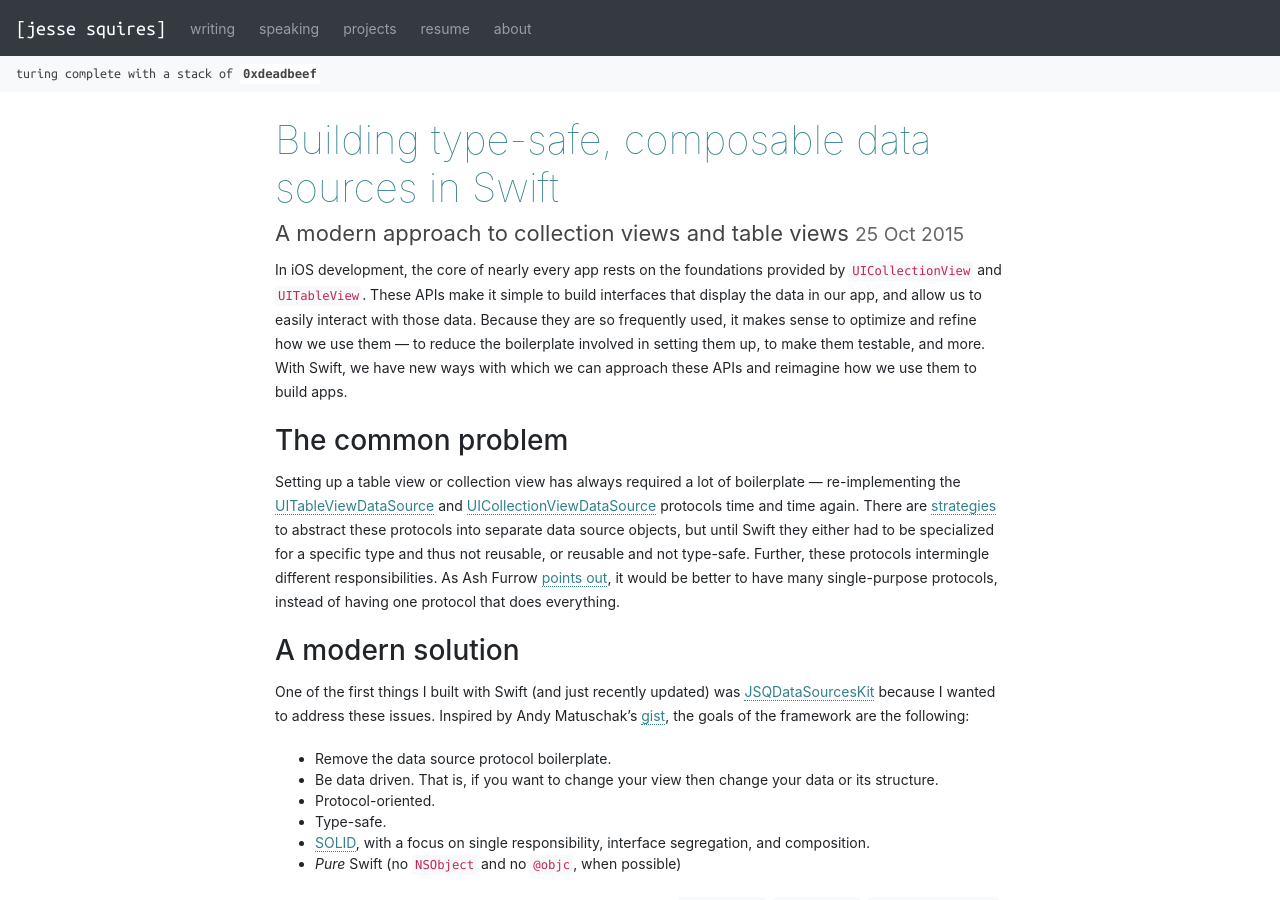
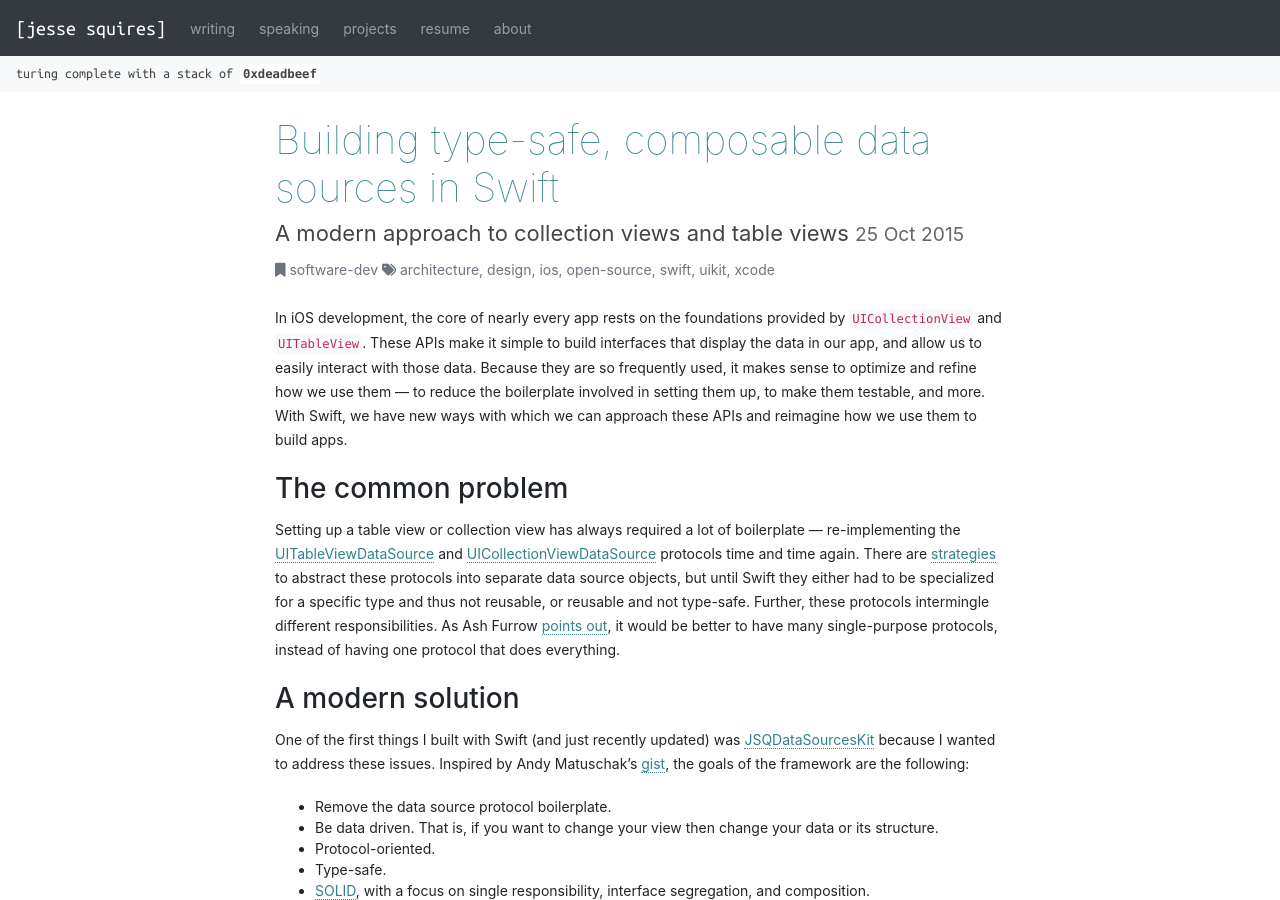
Before and after one commit to jessesquires/jessesquires.com, a Jekyll site: the page built from _posts/2015-10-25-building-data-sources-in-swift.md, in a window 1280 px wide and 900 px high. Built offline with Jekyll 4.4.1, drawn with Linux system fonts in a browser that asks for light colours; nearby versions of some CDN libraries; library files that are not in the unit come from our copies.

Commit message:
display categories and tags for posts

```diff
--- a/_includes/post_entry.html
+++ b/_includes/post_entry.html
@@ -16,7 +16,19 @@
     </div>
 {% endif %}
 
-{% if include.include_excerpt %}
+{% if include.display_categories or include.display_tags %}
+<p class="text-muted">
+    {% if include.display_categories %}
+    <i class="fa fa-bookmark" aria-hidden="true"></i> <a class="text-muted border-0" href="/blog" title="categories">{{ post_entry.categories | sort | join: ", " }}</a>
+    {% endif %}
+
+    {% if include.display_tags %}
+    <i class="fa fa-tags" aria-hidden="true"></i> <a class="text-muted border-0" href="/blog/tags" title="tags">{{ post_entry.tags | sort | join: ", " }}</a>
+    {% endif %}
+</p>
+{% endif %}
+
+{% if include.display_excerpt %}
 <div class="post-excerpt">
     {{ post_entry.excerpt }}
     <p><a href="{{ post_entry.url }}" class="post-continue">Continue&hellip; <i class="fa fa-chevron-right"></i></a></p>
--- a/_layouts/post.html
+++ b/_layouts/post.html
@@ -12,7 +12,7 @@ layout: default
 {% assign open_issue_url = site.links.issue | append: issue_all_params %}
 
 <article>
-    {% include post_entry.html post_entry=page include_excerpt=false %}
+    {% include post_entry.html post_entry=page display_excerpt=false display_categories=true display_tags=true %}
 
     <div class="post-content">
         {{ content }}
--- a/blog.html
+++ b/blog.html
@@ -37,7 +37,7 @@ Looking for something specific? You can <a href="/blog/tags">view posts by tag</
     <div class="tab-pane fade show active" id="nav-all" role="tabpanel" aria-labelledby="nav-all-tab">
         {% for post in site.posts %}
         <article class="post-entry">
-            {% include post_entry.html post_entry=post include_excerpt=true %}
+            {% include post_entry.html post_entry=post display_excerpt=true display_categories=false display_tags=false %}
         </article>
         {% endfor %}
     </div>
@@ -46,7 +46,7 @@ Looking for something specific? You can <a href="/blog/tags">view posts by tag</
     <div class="tab-pane fade" id="nav-{{ category[0] }}" role="tabpanel" aria-labelledby="nav-{{ category[0] }}-tab">
         {% for post in category[1] %}
             <article class="post-entry">
-                {% include post_entry.html post_entry=post include_excerpt=true %}
+                {% include post_entry.html post_entry=post display_excerpt=true display_categories=false display_tags=false %}
             </article>
         {% endfor %}
     </div>
--- a/tags.html
+++ b/tags.html
@@ -27,7 +27,7 @@ permalink: /blog/tags
     <div class="tab-pane fade show active" id="nav-all" role="tabpanel" aria-labelledby="nav-all-tab">
         {% for post in site.posts %}
         <article class="post-entry">
-            {% include post_entry.html post_entry=post include_excerpt=false %}
+            {% include post_entry.html post_entry=post display_excerpt=false display_categories=false display_tags=false %}
         </article>
         {% endfor %}
     </div>
@@ -36,7 +36,7 @@ permalink: /blog/tags
     <div class="tab-pane fade" id="nav-{{ tag[0] }}" role="tabpanel" aria-labelledby="nav-{{ tag[0] }}-tab">
         {% for post in tag[1] %}
             <article class="post-entry">
-                {% include post_entry.html post_entry=post include_excerpt=false %}
+                {% include post_entry.html post_entry=post display_excerpt=false display_categories=false display_tags=false %}
             </article>
         {% endfor %}
     </div>
```
